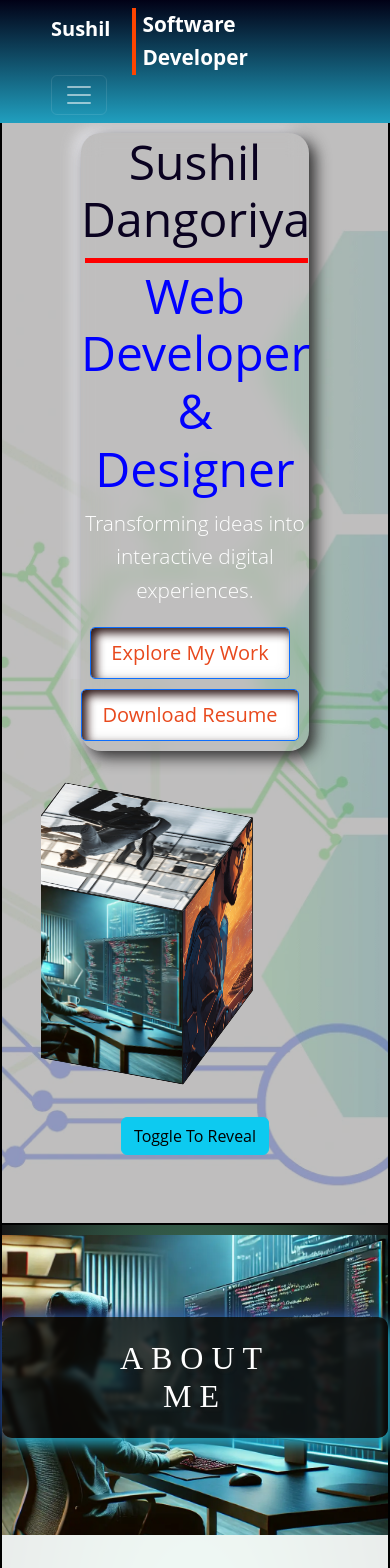
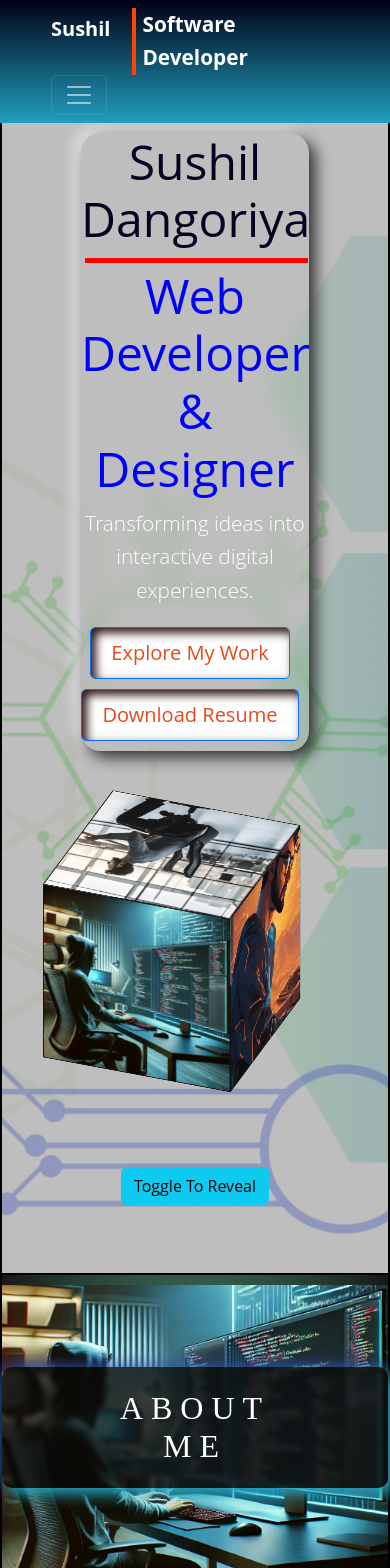
Before and after one commit to sushil-40/personal-portfolio-react-version, a React (Vite) app: page / in a window 390 px wide. Shown: the top 1568 px of the page. Built offline with nearby package versions, Linux system fonts and the light colour scheme; a web font is replaced by a local one.

Commit message:
implementing media query for lower resolution

```diff
--- a/src/App.css
+++ b/src/App.css
@@ -802,21 +802,7 @@ footer .bottom {
   }
 }
 /* =========================== Media Queries =========================== */
-@media (max-width: 768px) {
-  .hero-container {
-    flex-direction: column;
-  }
-  .left-content {
-    width: 80%;
-  }
-  .cube {
-    height: 150px;
-    width: 150px;
-  }
-  .parallax {
-    background-attachment: scroll;
-  }
-}
+
 @media (max-width: 1080px) {
   .cube {
     width: 150px;
@@ -834,6 +820,9 @@ footer .bottom {
   .hero {
     min-height: 120vh;
   }
+  .left-content {
+    width: 80%;
+  }
   .hero-container {
     flex-direction: column;
   }
@@ -848,3 +837,24 @@ footer .bottom {
     margin-top: 120px;
   }
 }
+
+@media (max-width: 768px) {
+  .hero-container {
+    flex-direction: column;
+  }
+  .left-content {
+    width: 80%;
+  }
+  .cube {
+    height: 150px;
+    width: 150px;
+  }
+  .parallax {
+    background-attachment: scroll;
+  }
+}
+@media (max-width: 700px) {
+  left-content {
+    width: 100%;
+  }
+}
```
